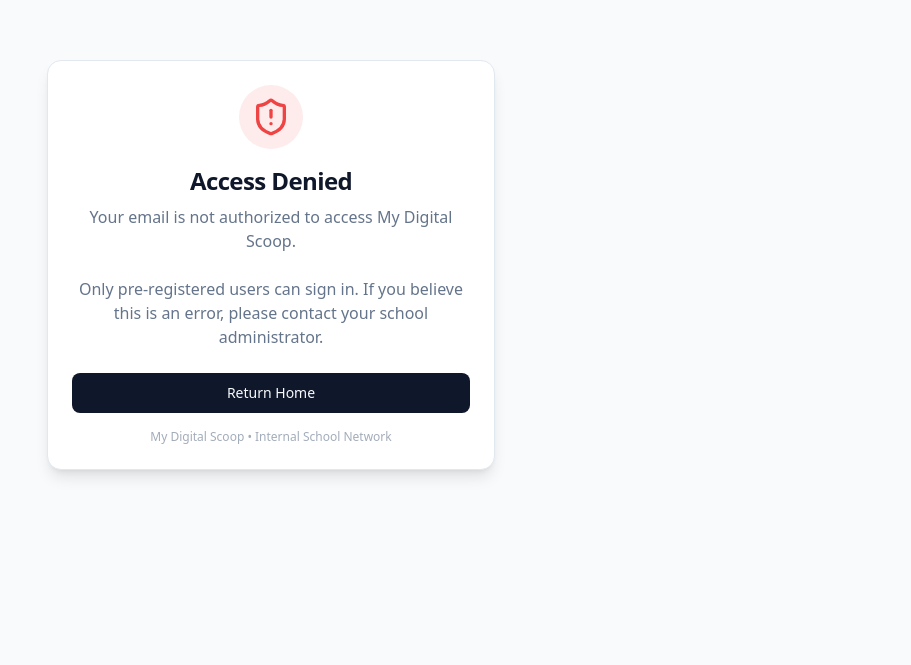
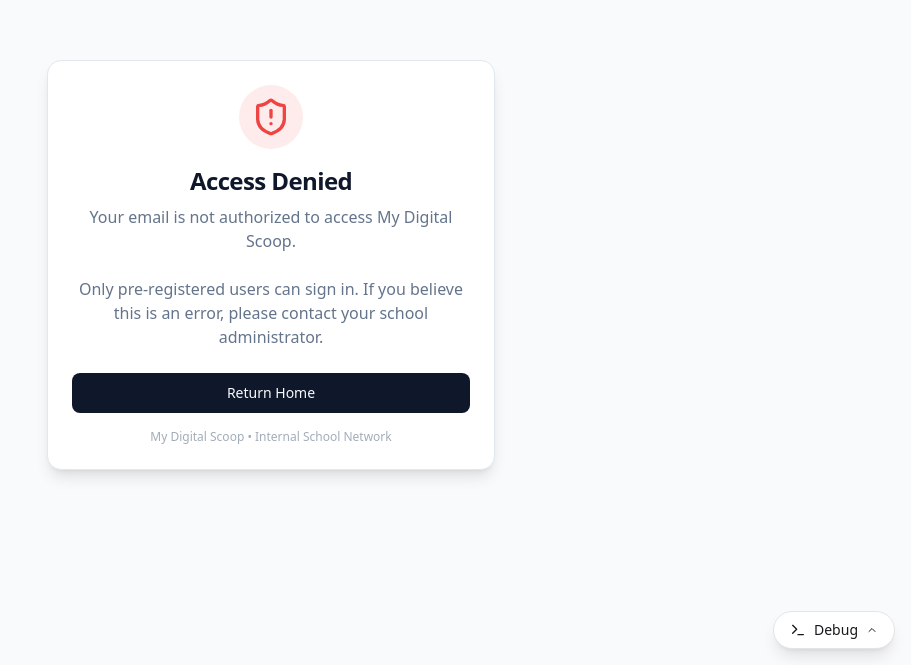
Before and after one commit to jboureux/mds-m2-tech-lab-ai, a Next.js app in the folder apps/web/: page /access-denied in a window 1280 px wide. Shown: the part 135-800 px from the top of the page, without its empty margins (369-1280 px from the left). Built offline with nearby package versions, Linux system fonts and the light colour scheme.

Commit message:
feat(debug): add floating debug panel for development environment
Implement a toggleable DebugPanel in the root layout to display client IP and network location. Update proxy to inject x-client-ip header for development visibility.

```diff
--- a/apps/web/src/app/layout.tsx
+++ b/apps/web/src/app/layout.tsx
@@ -1,6 +1,8 @@
 import type { Metadata } from "next";
 import { Inter } from "next/font/google";
+import { headers } from "next/headers";
 import "./globals.css";
+import { DebugPanel } from "@/components/debug/DebugPanel";
 
 const inter = Inter({
 	subsets: ["latin"],
@@ -12,15 +14,22 @@
 	description: "Internal School Social Network",
 };
 
-export default function RootLayout({
+export default async function RootLayout({
 	children,
 }: Readonly<{
 	children: React.ReactNode;
 }>) {
+	const headerList = await headers();
+	const networkLocation = headerList.get("x-network-location") || "off-campus";
+	const clientIp = headerList.get("x-client-ip") || "unknown";
+
 	return (
 		<html lang="en">
 			<body className={`${inter.variable} font-sans antialiased`}>
 				{children}
+				{process.env.NODE_ENV === "development" && (
+					<DebugPanel networkLocation={networkLocation} clientIp={clientIp} />
+				)}
 			</body>
 		</html>
 	);
--- /dev/null
+++ b/apps/web/src/components/debug/DebugPanel.tsx
@@ -0,0 +1,108 @@
+"use client";
+
+import { ChevronDown, ChevronUp, Network, Terminal, X } from "lucide-react";
+import { useState } from "react";
+import { cn } from "@/lib/utils";
+
+interface DebugPanelProps {
+	networkLocation: string;
+	clientIp: string;
+}
+
+/**
+ * A floating debug panel for development environment.
+ * Shows network context and can be expanded for more details.
+ */
+export function DebugPanel({ networkLocation, clientIp }: DebugPanelProps) {
+	const [isOpen, setIsOpen] = useState(false);
+
+	// Only render in development
+	if (process.env.NODE_ENV !== "development") return null;
+
+	return (
+		<div className="fixed bottom-4 right-4 z-50 flex flex-col items-end gap-2 font-mono text-xs animate-in slide-in-from-bottom-4 fade-in duration-500">
+			{/* Main Panel Content */}
+			{isOpen && (
+				<div className="w-64 overflow-hidden rounded-lg border border-zinc-200 bg-white shadow-xl dark:border-zinc-800 dark:bg-zinc-950">
+					<div className="flex items-center justify-between border-b border-zinc-100 bg-zinc-50/50 px-3 py-2 dark:border-zinc-800 dark:bg-zinc-900/50">
+						<div className="flex items-center gap-2 font-semibold">
+							<Terminal className="h-3.5 w-3.5" />
+							<span>Dev Inspector</span>
+						</div>
+						<button
+							type="button"
+							onClick={() => setIsOpen(false)}
+							className="rounded-md p-1 hover:bg-zinc-200 dark:hover:bg-zinc-800 transition-colors"
+						>
+							<X className="h-3.5 w-3.5" />
+						</button>
+					</div>
+
+					<div className="p-3 space-y-3">
+						{/* Network Section */}
+						<div className="space-y-1.5">
+							<div className="flex items-center gap-1.5 text-zinc-500 dark:text-zinc-400">
+								<Network className="h-3 w-3" />
+								<span className="uppercase text-[10px] tracking-wider font-bold">
+									Network
+								</span>
+							</div>
+							<div className="grid grid-cols-2 gap-2">
+								<div className="rounded border border-zinc-100 bg-zinc-50/50 p-2 dark:border-zinc-800 dark:bg-zinc-900/50">
+									<div className="text-[10px] text-zinc-400 mb-0.5 uppercase">
+										Location
+									</div>
+									<div
+										className={cn(
+											"font-bold",
+											networkLocation === "on-campus"
+												? "text-emerald-600 dark:text-emerald-400"
+												: "text-amber-600 dark:text-amber-400",
+										)}
+									>
+										{networkLocation}
+									</div>
+								</div>
+								<div className="rounded border border-zinc-100 bg-zinc-50/50 p-2 dark:border-zinc-800 dark:bg-zinc-900/50">
+									<div className="text-[10px] text-zinc-400 mb-0.5 uppercase">
+										Detected IP
+									</div>
+									<div className="truncate font-medium text-zinc-900 dark:text-zinc-100">
+										{clientIp || "Unknown"}
+									</div>
+								</div>
+							</div>
+						</div>
+
+						{/* Add more sections here for scalability */}
+						<div className="pt-2 border-t border-zinc-100 dark:border-zinc-800">
+							<div className="text-[10px] text-zinc-400 text-center uppercase">
+								MDS v0.1.0-dev
+							</div>
+						</div>
+					</div>
+				</div>
+			)}
+
+			{/* Toggle Button */}
+			<button
+				type="button"
+				onClick={() => setIsOpen(!isOpen)}
+				className={cn(
+					"flex items-center gap-2 rounded-full px-4 py-2 text-sm font-medium shadow-lg transition-all hover:scale-105 active:scale-95 border",
+					isOpen
+						? "bg-zinc-900 text-white dark:bg-zinc-100 dark:text-zinc-900"
+						: "bg-white text-zinc-900 dark:bg-zinc-950 dark:text-white border-zinc-200 dark:border-zinc-800",
+				)}
+			>
+				<Terminal className="h-4 w-4" />
+				<span>Debug</span>
+				{isOpen ? (
+					<ChevronDown className="h-3 w-3" />
+				) : (
+					<ChevronUp className="h-3 w-3" />
+				)}
+			</button>
+		</div>
+	);
+}
--- a/apps/web/src/proxy.ts
+++ b/apps/web/src/proxy.ts
@@ -55,6 +55,9 @@
 	// 4. Inject network location into the request headers
 	const requestHeaders = new Headers(request.headers);
 	requestHeaders.set("x-network-location", networkLocation);
+	if (ip) {
+		requestHeaders.set("x-client-ip", ip);
+	}
 
 	// Create response with modified request headers
 	const response = NextResponse.next({
@@ -65,6 +68,9 @@
 
 	// Also inject into response headers for visibility/debugging
 	response.headers.set("x-network-location", networkLocation);
+	if (ip) {
+		response.headers.set("x-client-ip", ip);
+	}
 
 	return response;
 }
```
